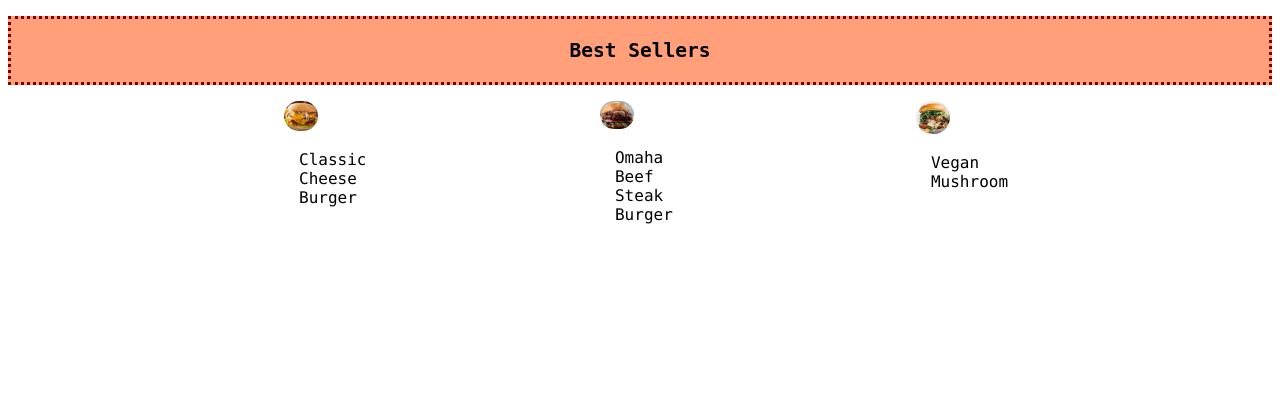
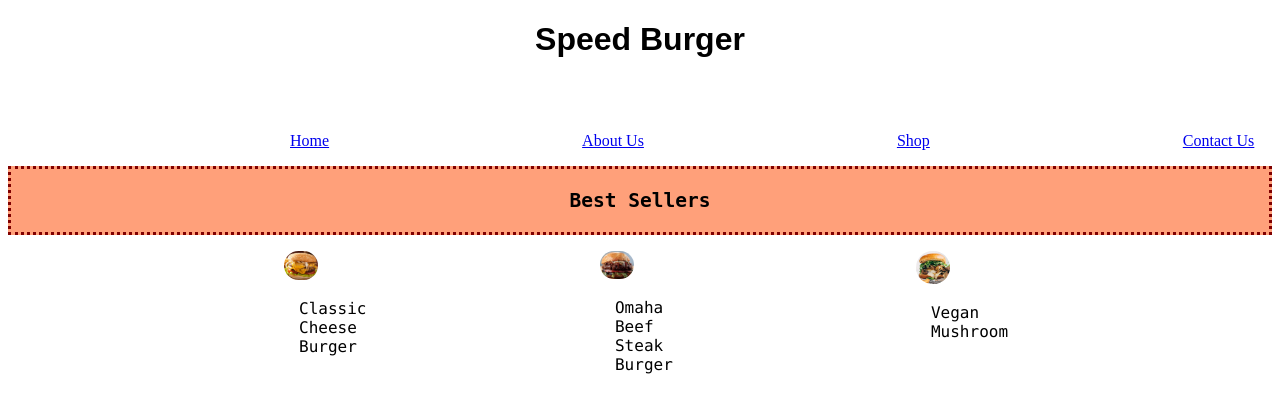
Before and after one commit to wenyu8/SPEEDBURGER, a Django app: page / in a window 1280 px wide. Shown: the top 420 px of the page. Run offline with Django 4.2, Linux system fonts and the light colour scheme.

Commit message:
Update products.html

```diff
--- a/burgerwebsite/templates/aboutus/products.html
+++ b/burgerwebsite/templates/aboutus/products.html
@@ -8,6 +8,15 @@
 </head>
 
 <body>
+<h1 class="title">Speed Burger</h1>
+  <br><br>
+        <ul class="horizontal_menu">
+                        <li><a href="/">Home</a></li>
+                        <li><a href="/aboutus">About Us</a></li>
+                        <li><a href="/">Shop</a></li>
+                        <li><a href="/">Contact Us</a></li>
+                    </ul>
+
 <h2 class="bestllers">Best Sellers</h2>
 <div class="responsive">
   <div class="gallery">
@@ -105,6 +114,5 @@
 
 
 
-
 </body>
 </html>
```
